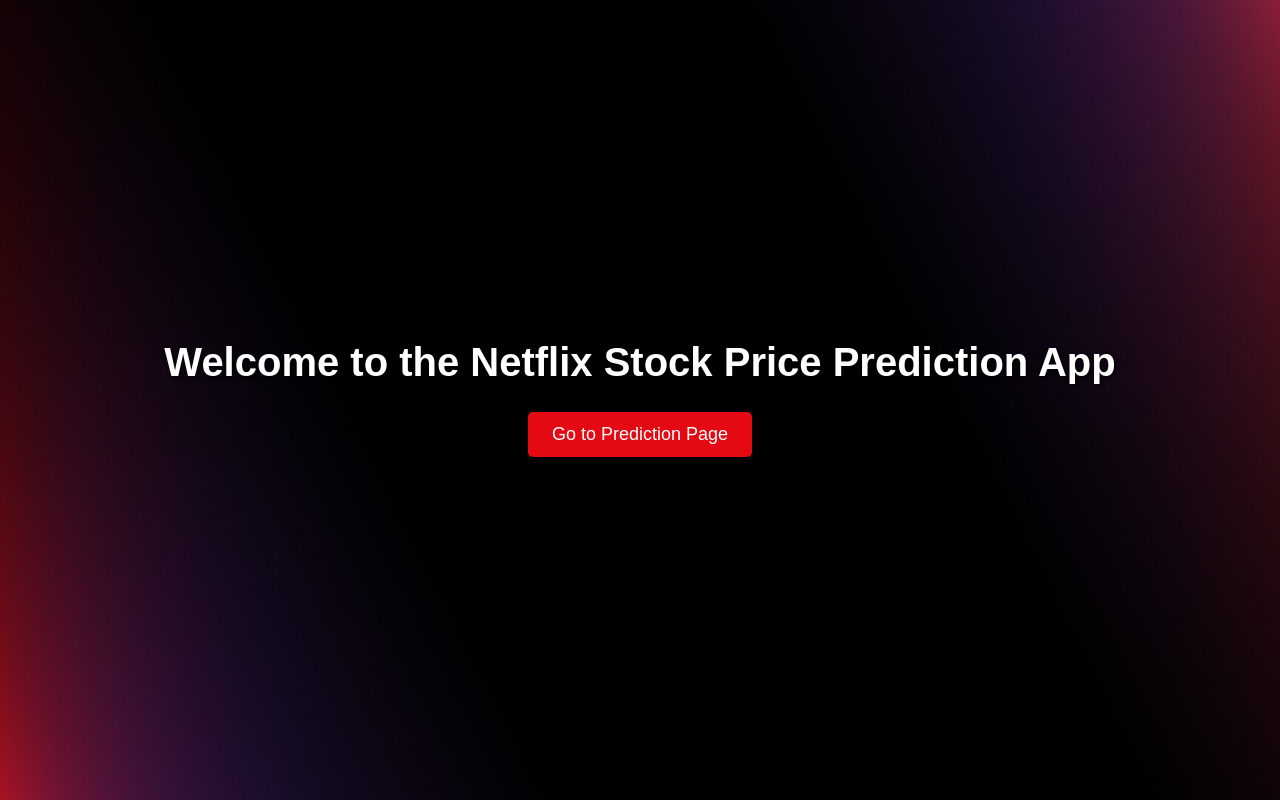
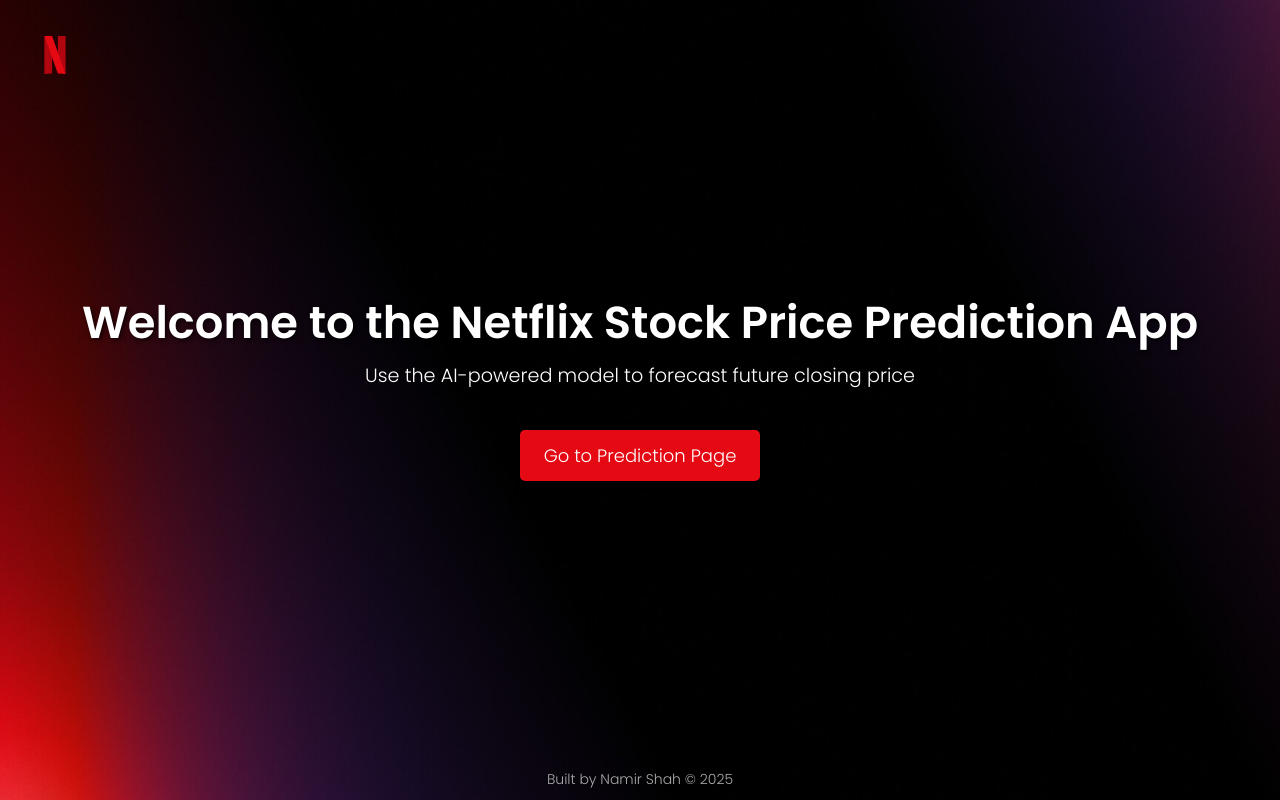
Before and after one commit to Namir50/Netflix-Stock-Price-Prediction, a Flask app: page / in a window 1280 px wide. Run offline with Flask 3, Linux system fonts and the light colour scheme; parts of the project's set-up code (start-up, migrations or seed data) failed here and were passed over.

Commit message:
Complete

```diff
--- a/templates/index.html
+++ b/templates/index.html
@@ -4,29 +4,53 @@
   <meta charset="UTF-8" />
   <meta name="viewport" content="width=device-width, initial-scale=1.0"/>
   <title>Netflix Stock Price Prediction</title>
+  <link href="https://fonts.googleapis.com/css2?family=Poppins:wght@300;600&display=swap" rel="stylesheet">
   <style>
     html, body {
       height: 100%;
       margin: 0;
-      overflow: hidden;
+      font-family: 'Poppins', sans-serif;
     }
 
     body {
-      font-family: Arial, sans-serif;
-      background: url("{{ url_for('static', filename='images/background.jpg') }}") no-repeat center center fixed;
+    background: url("{{ url_for('static', filename='images/background.jpg') }}") ;
     background-size: cover;
+    font-family: 'Poppins', sans-serif;
     display: flex;
     justify-content: center;
     align-items: center;
     flex-direction: column;
+    color: white;
+    position: relative;
+    }
+
+
+    /* Dark overlay */
+    body::before {
+      content: "";
+      position: absolute;
+      top: 0; left: 0;
+      height: 100%;
+      width: 100%;
+      z-index: 1;
+    }
+
+    .content {
+      z-index: 2;
       text-align: center;
-      color: white;
+      animation: fadeIn 1.5s ease-in-out;
     }
 
     h1 {
-      font-size: 2.5rem;
+      font-size: 2.8rem;
       transform: translateY(-30px);
+      margin: 0;
       text-shadow: 2px 2px 4px rgba(0, 0, 0, 0.7);
+    }
+
+    p {
+      margin-top: -25px;
+      font-size: 1.2rem;
     }
 
     a {
@@ -39,15 +63,52 @@
       font-size: 18px;
       transition: background-color 0.3s ease;
       box-shadow: 2px 2px 6px rgba(0, 0, 0, 0.5);
+      display: inline-block;
+      margin-top: 20px;
     }
 
     a:hover {
       background-color: #b20710;
     }
+
+    /* Logo */
+    .logo {
+      position: absolute;
+      top: 20px;
+      left: 20px;
+      z-index: 2;
+      height: 70px;
+    }
+
+    /* Footer */
+    footer {
+      position: absolute;
+      bottom: 10px;
+      width: 100%;
+      text-align: center;
+      color: #aaa;
+      font-size: 14px;
+      z-index: 2;
+    }
+
+    @keyframes fadeIn {
+      from { opacity: 0; transform: translateY(10px); }
+      to { opacity: 1; transform: translateY(0); }
+    }
   </style>
 </head>
 <body>
+  <!-- Logo -->
+  <img src="{{ url_for('static', filename='images/netflix-logo.png') }}" alt="Netflix Logo" class="logo" />
+
+  <div class="content">
     <h1>Welcome to the Netflix Stock Price Prediction App</h1>
+    <p>Use the AI-powered model to forecast future closing price</p>
     <a href="{{ url_for('predictdatapoint') }}">Go to Prediction Page</a>
+  </div>
+
+  <footer>
+    Built by Namir Shah &copy; 2025
+  </footer>
 </body>
 </html>
```
Also changed, not shown: templates/home.html (+26 -2 lines), static/images/netflix-logo.png (added). Lines whose indentation alone changed are shown as unchanged.
